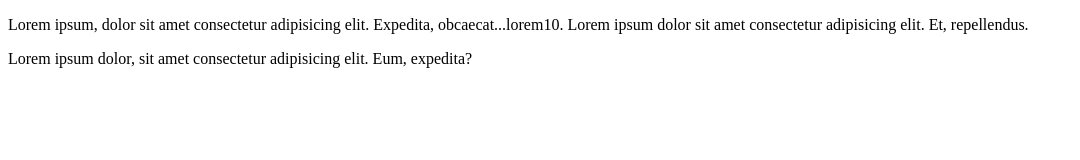
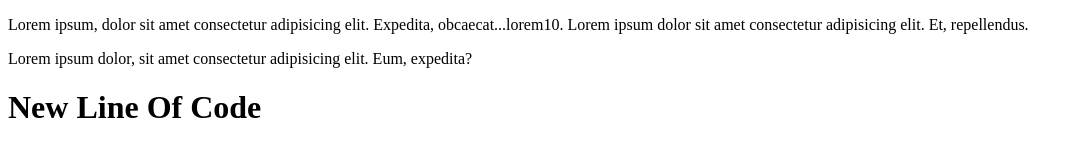
Before and after one commit to webomindapps/demo-website, a plain HTML site: page subhendu.html in a window 1280 px wide. Shown: the whole page, without its empty margins (0-1080 px from the left). Drawn offline with Linux system fonts and the light colour scheme.

Commit message:
new heading add

```diff
--- a/subhendu.html
+++ b/subhendu.html
@@ -9,5 +9,6 @@
 <body>
     <p>Lorem ipsum, dolor sit amet consectetur adipisicing elit. Expedita, obcaecat...lorem10. Lorem ipsum dolor sit amet consectetur adipisicing elit. Et, repellendus.</p>
     <p>Lorem ipsum dolor, sit amet consectetur adipisicing elit. Eum, expedita?</p>
+    <h1>New Line Of Code</h1>
 </body>
 </html>
```
